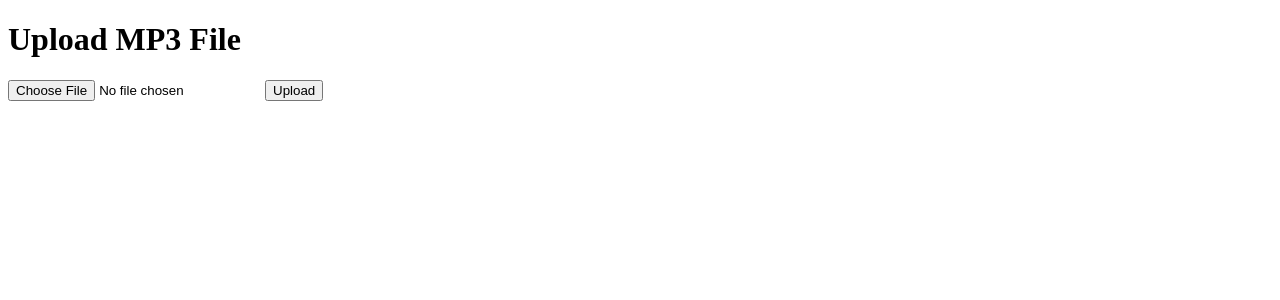
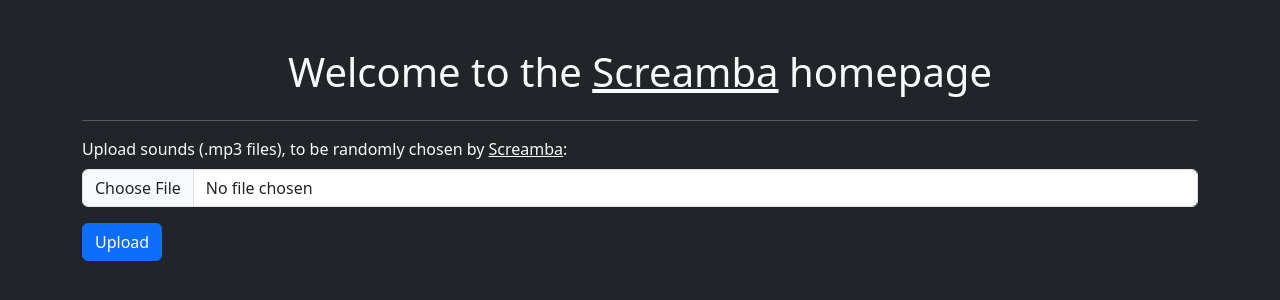
Before and after one commit to Spenc3rB/CS370_TP, a Flask app: page / in a window 1280 px wide. Shown: the top 300 px of the page. Run offline with Flask 3, Linux system fonts and the light colour scheme; some libraries are stand-ins or nearby versions.

Commit message:
Additions and automagic

```diff
--- a/app.py
+++ b/app.py
@@ -1,5 +1,12 @@
 from flask import Flask, render_template, request, redirect, url_for
 import os
+import time
+import random
+import board
+import busio
+import adafruit_adxl34x
+import pygame
+from threading import Thread
 
 app = Flask(__name__)
 
@@ -32,5 +39,45 @@
             return redirect(url_for('index'))
     return render_template('index.html')
 
+def play_random_audio():
+    # Initialize Pygame mixer for audio
+    pygame.mixer.init()
+
+    # Function to get list of audio files from the "sounds" subdirectory
+    def get_audio_files(directory):
+        audio_files = []
+        for root, dirs, files in os.walk(directory):
+            for file in files:
+                if file.endswith(".mp3"):
+                    audio_files.append(os.path.join(root, file))
+        return audio_files
+
+    # Directory containing audio files
+    audio_directory = "sounds"
+
+    # Get list of audio files
+    audio_files = get_audio_files(audio_directory)
+
+    i2c = busio.I2C(board.SCL, board.SDA)
+    accelerometer = adafruit_adxl34x.ADXL345(i2c)
+    accelerometer.enable_tap_detection(tap_count=1, duration=50, threshold=50, latency=20, window=255)
+
+    while True:
+        print("%f %f %f" % accelerometer.acceleration)
+        print("Accelerometer events:", accelerometer.events)
+        time.sleep(0.5)
+        if accelerometer.events['tap'] == True:
+            # If motion is detected, randomly select an audio file to play
+            selected_audio = random.choice(audio_files)
+            pygame.mixer.music.load(selected_audio)
+            pygame.mixer.music.play()
+
+        time.sleep(0.5)
+
 if __name__ == '__main__':
-    app.run(host='0.0.0.0', port=80, debug=True)
+    # Start the background process for playing random audio
+    audio_thread = Thread(target=play_random_audio)
+    audio_thread.start()
+
+    # Start the Flask server
+    app.run(host='0.0.0.0', port=6969, debug=True)
--- a/templates/index.html
+++ b/templates/index.html
@@ -2,13 +2,24 @@
 <html lang="en">
 <head>
     <meta charset="UTF-8">
-    <title>File Upload</title>
+    <meta name="viewport" content="width=device-width, initial-scale=1.0">
+    <title>Screamba</title>
+    <link href="https://cdn.jsdelivr.net/npm/bootstrap@5.3.3/dist/css/bootstrap.min.css" rel="stylesheet" integrity="sha384-QWTKZyjpPEjISv5WaRU9OFeRpok6YctnYmDr5pNlyT2bRjXh0JMhjY6hW+ALEwIH" crossorigin="anonymous">
+    <link rel="icon" href="favicon.ico" type="image/x-icon">
 </head>
-<body>
-    <h1>Upload MP3 File</h1>
-    <form method="POST" enctype="multipart/form-data" action="/upload">
-        <input type="file" name="file">
-        <input type="submit" value="Upload">
-    </form>
+<body class="bg-dark text-light">
+    <div class="container mt-5">
+        <h1 class="mb-4 text-center">Welcome to the <u>Screamba</u> homepage</h1>
+        <hr>
+        <form method="POST" enctype="multipart/form-data" action="/upload">
+            <div class="mb-3">
+                <label for="formFile" class="form-label">Upload sounds (.mp3 files), to be randomly chosen by <u>Screamba</u>:</label>
+                <input class="form-control" type="file" id="formFile" name="file">
+            </div>
+            <button class="btn btn-primary" type="submit">Upload</button>
+        </form>
+    </div>
+
+    <script src="https://cdn.jsdelivr.net/npm/bootstrap@5.3.3/dist/js/bootstrap.bundle.min.js" integrity="sha384-YvpcrYf0tY3lHB60NNkmXc5s9fDVZLESaAA55NDzOxhy9GkcIdslK1eN7N6jIeHz" crossorigin="anonymous"></script>
 </body>
 </html>
```
Also changed, not shown: main.py (deleted, +0 -41 lines), README.md, hardware/Pi2ADXL345.jpg (added), templates/favicon.ico (added), 2 other files.
